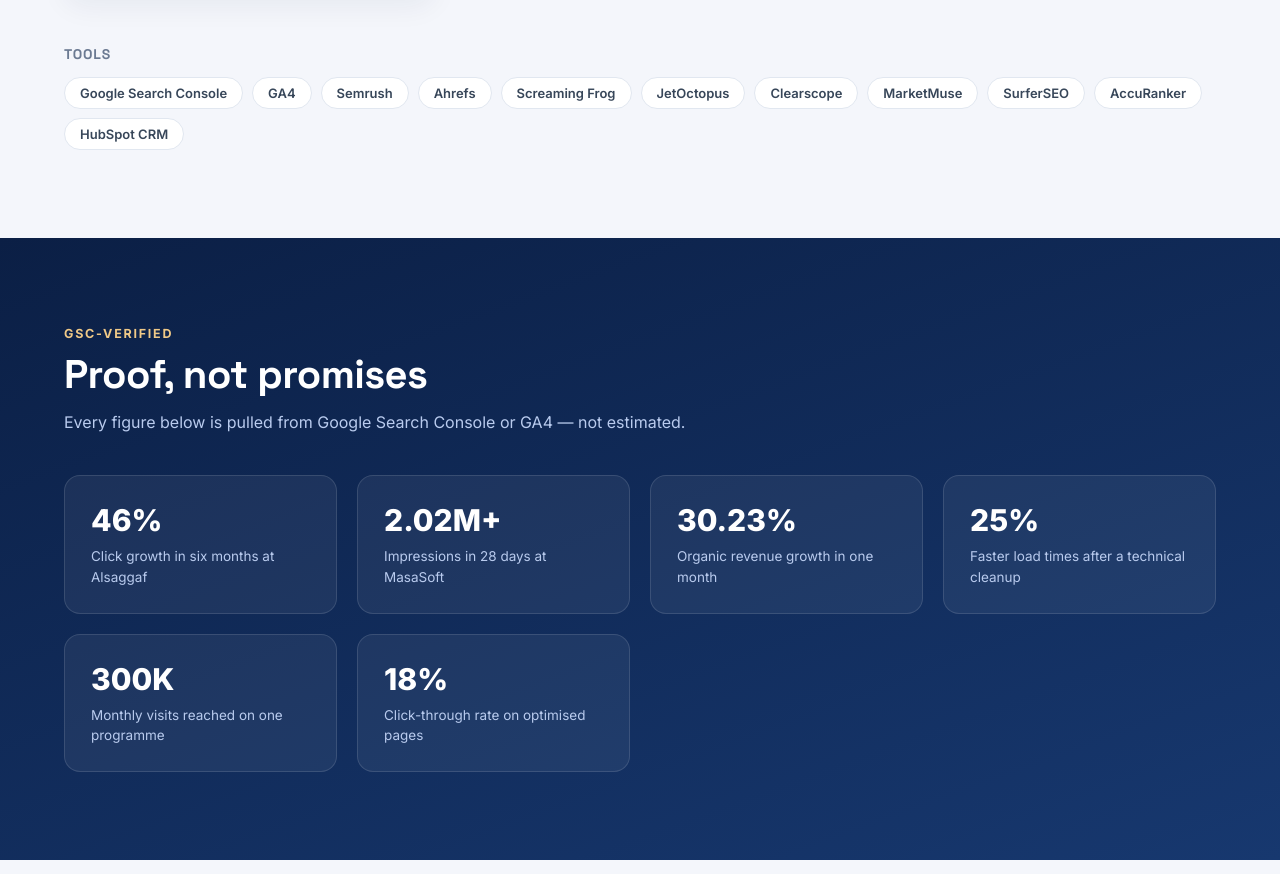
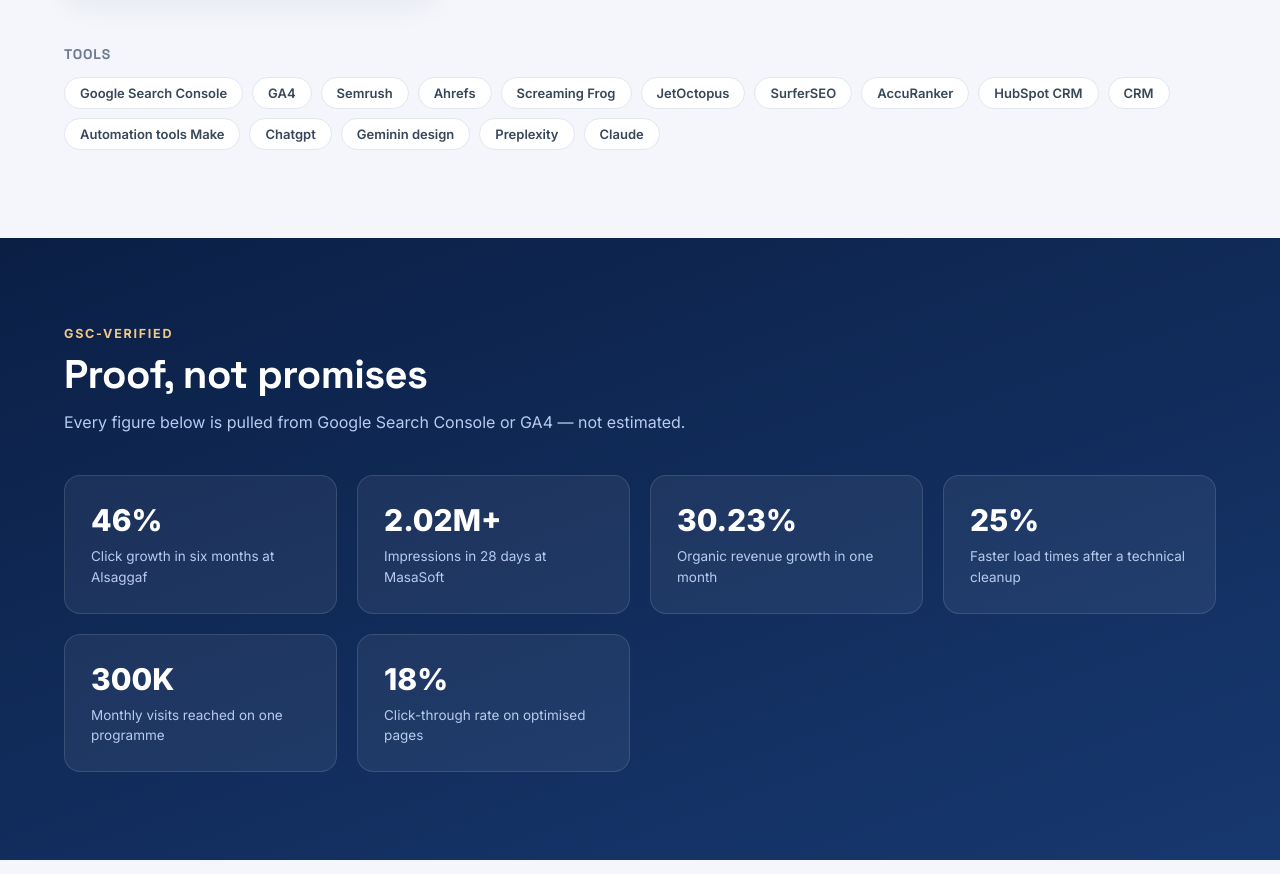
Before and after one commit to amiraayman/amira-ayman-portfolio, a plain HTML site: page index.html in a window 1280 px wide. Shown: the part 5186-6060 px from the top of the page. Drawn offline with Linux system fonts and the light colour scheme.

Commit message:
Update index.html

```diff
--- a/index.html
+++ b/index.html
@@ -253,11 +253,15 @@
         <span class="pill" style="background:#fff; border:1px solid #E1E7F0; color:#374659;">Ahrefs</span>
         <span class="pill" style="background:#fff; border:1px solid #E1E7F0; color:#374659;">Screaming Frog</span>
         <span class="pill" style="background:#fff; border:1px solid #E1E7F0; color:#374659;">JetOctopus</span>
-        <span class="pill" style="background:#fff; border:1px solid #E1E7F0; color:#374659;">Clearscope</span>
-        <span class="pill" style="background:#fff; border:1px solid #E1E7F0; color:#374659;">MarketMuse</span>
         <span class="pill" style="background:#fff; border:1px solid #E1E7F0; color:#374659;">SurferSEO</span>
         <span class="pill" style="background:#fff; border:1px solid #E1E7F0; color:#374659;">AccuRanker</span>
         <span class="pill" style="background:#fff; border:1px solid #E1E7F0; color:#374659;">HubSpot CRM</span>
+        <span class="pill" style="background:#fff; border:1px solid #E1E7F0; color:#374659;">CRM </span>
+        <span class="pill" style="background:#fff; border:1px solid #E1E7F0; color:#374659;">Automation tools Make </span>
+        <span class="pill" style="background:#fff; border:1px solid #E1E7F0; color:#374659;">Chatgpt </span>
+        <span class="pill" style="background:#fff; border:1px solid #E1E7F0; color:#374659;">Geminin design </span>
+        <span class="pill" style="background:#fff; border:1px solid #E1E7F0; color:#374659;">Preplexity </span>
+        <span class="pill" style="background:#fff; border:1px solid #E1E7F0; color:#374659;">Claude </span>
       </div>
     </div>
   </section>
```
